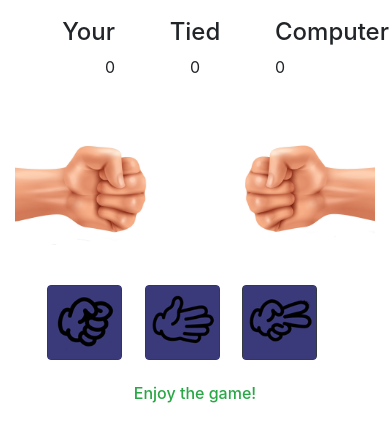
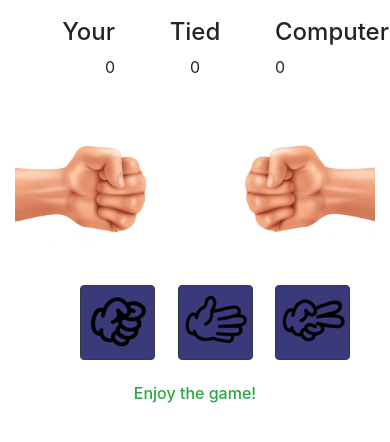
Before and after one commit to chetanguptamrt/rock-paper-scissor-using-javascript, a plain HTML site: page index.html in a window 390 px wide. Shown: the part 62-504 px from the top of the page. Drawn offline with nearby package versions, Linux system fonts and the light colour scheme.

Commit message:
Update index.html

```diff
--- a/index.html
+++ b/index.html
@@ -52,7 +52,7 @@
 
         <div class="container">
             <div class="row">
-                <div class="col-xl-2 offset-xl-2 col-lg-2 offset-lg-2 col-md-2 offset-md-2 col-sm-2 offset-sm-2 col-3 offset-1 text-center">
+                <div class="col-xl-2 offset-xl-2 col-lg-2 offset-lg-2 col-md-2 offset-md-2 col-sm-2 offset-sm-2 col-3 offset-2 text-center">
                     <button id="btn1" class="btn btn-dark rounded p-0" style="width: 75px;"><span><img class="img-fluid" src="./img/c1.png"/></span> </button>
                 </div>
                 <div class="col-xl-2 offset-xl-1 col-lg-2 offset-lg-1 col-md-2 offset-md-1 col-sm-2 offset-sm-1 col-3 text-center">
```
